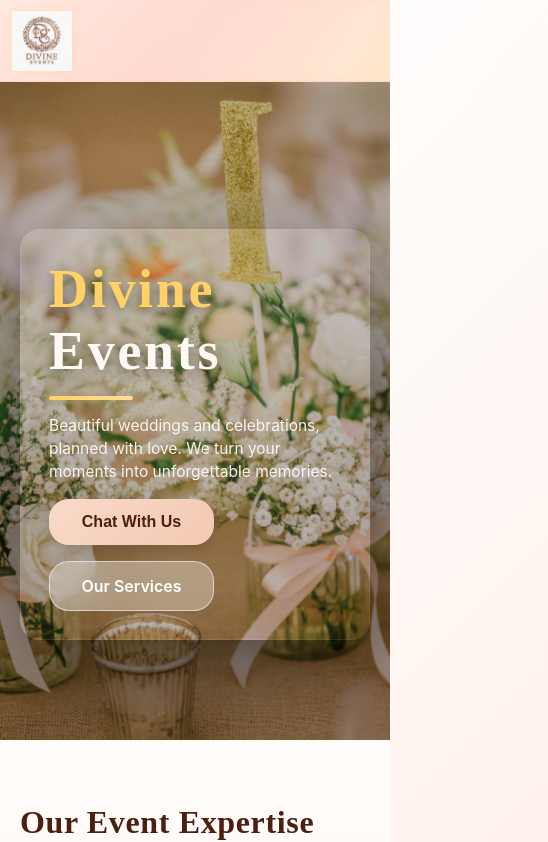
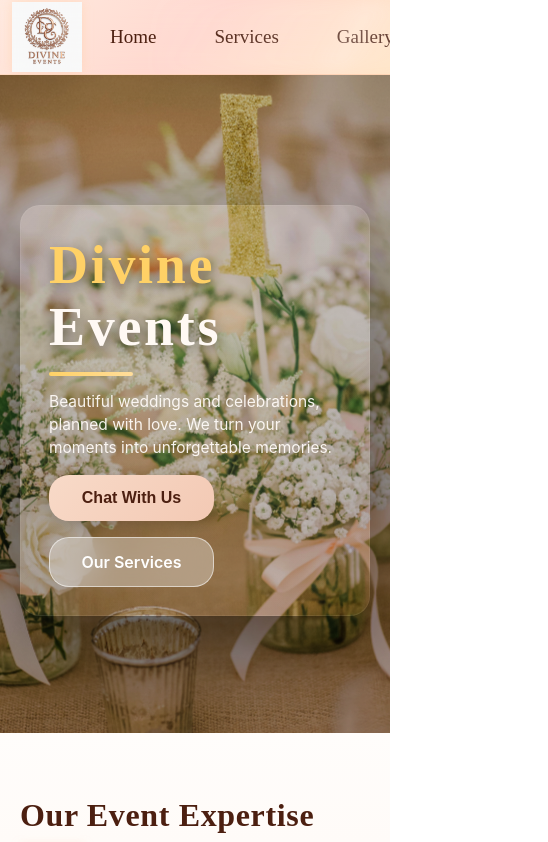
Before and after one commit to HemantSonare/DivineEventsApp, a Next.js app: page / in a window 390 px wide. Shown: the top 842 px of the page, 548 px wide, since content can reach past the window. Built offline with nearby package versions, Linux system fonts and the light colour scheme.

Commit message:
Update globals.css

```diff
--- a/styles/globals.css
+++ b/styles/globals.css
@@ -417,366 +417,5 @@ body {
   transform: translateY(-2px);
 }
 
-/* ===================== PREMIUM NAVBAR FIX ===================== */
-
-/* Better spacing + premium layout */
-.nav {
-  display: flex;
-  align-items: center;
-  justify-content: space-between;
-  padding: 6px 14px;
-  height: 72px;
-}
-
-/* Logo area always visible + spacing */
-.logo {
-  display: flex;
-  align-items: center;
-  gap: 10px;
-  white-space: nowrap;
-}
-
-/* NAV LINKS WRAP FIX */
-.nav-links {
-  display: flex;
-  gap: 18px;
-  white-space: nowrap;
-  flex-wrap: wrap;
-}
-
-/* Premium text style */
-.nav-links a {
-  font-family: "Playfair Display", serif;
-  font-size: 17px;
-  font-weight: 600;
-  padding: 4px 6px;
-  color: #4C1F10;
-}
-
-/* Underline gold premium effect */
-.nav-links a::after {
-  content: "";
-  display: block;
-  width: 100%;
-  height: 3px;
-  border-radius: 20px;
-  background: linear-gradient(90deg, #FFD9A0, #FFBC9A);
-  margin-top: 3px;
-  transform: scaleX(0);
-  transform-origin: left;
-  transition: transform 0.25s ease;
-}
-
-.nav-links a:hover::after,
-.nav-links a.active::after {
-  transform: scaleX(1);
-}
-
-/* ===================== MOBILE FIX ===================== */
-@media (max-width: 768px) {
-
-  .nav {
-    padding: 4px 10px;
-    height: 70px;
-  }
-
-  .nav-wrap {
-    height: 72px !important;
-  }
-
-  .nav-logo-img {
-    height: 62px !important;
-  }
-
-  /* Wrap nav items neatly */
-  .nav-links {
-    gap: 14px;
-    flex-wrap: wrap;
-    justify-content: center;
-  }
-
-  .nav-links a {
-    font-size: 15px;
-    padding: 4px 6px;
-  }
-}
-
-/* ===================== PREMIUM NAVBAR FIX ===================== */
-
-/* Better spacing + premium layout */
-.nav {
-  display: flex;
-  align-items: center;
-  justify-content: space-between;
-  padding: 6px 14px;
-  height: 72px;
-}
-
-/* Logo area always visible + spacing */
-.logo {
-  display: flex;
-  align-items: center;
-  gap: 10px;
-  white-space: nowrap;
-}
-
-/* NAV LINKS WRAP FIX */
-.nav-links {
-  display: flex;
-  gap: 18px;
-  white-space: nowrap;
-  flex-wrap: wrap;
-}
-
-/* Premium text style */
-.nav-links a {
-  font-family: "Playfair Display", serif;
-  font-size: 17px;
-  font-weight: 600;
-  padding: 4px 6px;
-  color: #4C1F10;
-}
-
-/* Underline gold premium effect */
-.nav-links a::after {
-  content: "";
-  display: block;
-  width: 100%;
-  height: 3px;
-  border-radius: 20px;
-  background: linear-gradient(90deg, #FFD9A0, #FFBC9A);
-  margin-top: 3px;
-  transform: scaleX(0);
-  transform-origin: left;
-  transition: transform 0.25s ease;
-}
-
-.nav-links a:hover::after,
-.nav-links a.active::after {
-  transform: scaleX(1);
-}
-
-/* ===================== MOBILE FIX ===================== */
-@media (max-width: 768px) {
-
-  .nav {
-    padding: 4px 10px;
-    height: 70px;
-  }
-
-  .nav-wrap {
-    height: 72px !important;
-  }
-
-  .nav-logo-img {
-    height: 62px !important;
-  }
-
-  /* Wrap nav items neatly */
-  .nav-links {
-    gap: 14px;
-    flex-wrap: wrap;
-    justify-content: center;
-  }
-
-  .nav-links a {
-    font-size: 15px;
-    padding: 4px 6px;
-  }
-}
-
-/* ======================= PREMIUM MOBILE NAV ======================= */
-
-.nav-menu-btn {
-  display: none;
-  background: none;
-  border: none;
-  color: #4C1F10;
-  cursor: pointer;
-  z-index: 9999;
-}
-
-/* Mobile */
-@media (max-width: 768px) {
-  .nav-menu-btn {
-    display: block;
-  }
-
-  .nav-links {
-    position: absolute;
-    top: 74px;
-    right: 0;
-    width: 100%;
-    padding: 20px 0;
-    background: linear-gradient(180deg,#FFF7F2,#FFEFE6);
-    backdrop-filter: blur(12px) saturate(180%);
-    border-bottom: 1px solid rgba(255,200,160,0.4);
-
-    display: flex;
-    flex-direction: column;
-    gap: 18px;
-    align-items: center;
-
-    transform: translateY(-200%);
-    transition: transform 0.35s ease;
-  }
-
-  .nav-links.open {
-    transform: translateY(0);
-  }
-
-  .nav-links a {
-    font-size: 20px;
-    padding: 10px 0;
-  }
-}
-
-/* Desktop stays same */
-@media (min-width: 769px) {
-  .nav-links {
-    display: flex;
-    gap: 22px;
-  }
-}
-
-/* ===================== FIX NAVBAR PREMIUM LAYOUT ===================== */
-
-/* Ensure nav stays in a single clean line */
-.nav {
-  display: flex;
-  justify-content: space-between;
-  align-items: center;
-  gap: 12px;
-  height: 72px;
-}
-
-/* Logo always stays properly sized */
-.nav-logo-img {
-  height: 66px;
-  width: auto;
-}
-
-/* NAV LINKS – force single-line layout */
-.nav-links {
-  display: flex;
-  flex-wrap: nowrap !important;
-  align-items: center;
-  gap: 22px;          /* equal spacing */
-  white-space: nowrap; /* prevent wrapping on phones */
-}
-
-/* NAV LINKS STYLE (premium) */
-.nav-links a {
-  font-family: "Playfair Display", serif;
-  font-size: 17px;
-  color: #4C1F10;
-  text-decoration: none;
-  padding: 4px 6px;
-  font-weight: 500;
-  transition: 0.25s ease-in-out;
-}
-
-/* Underline hover */
-.nav-links a::after {
-  content: "";
-  display: block;
-  height: 3px;
-  border-radius: 999px;
-  background: linear-gradient(90deg, #FFD9A0, #FFC1A4);
-  transform: scaleX(0);
-  transition: transform 0.3s ease;
-}
-
-.nav-links a:hover::after,
-.nav-links a.active::after {
-  transform: scaleX(1);
-}
-
-/* ---------------- MOBILE FIX ---------------- */
-@media (max-width: 600px) {
-
-  .nav {
-    height: 70px;
-  }
-
-  /* Shrink font slightly so they all fit perfectly */
-  .nav-links a {
-    font-size: 15px;
-    padding: 3px 5px;
-  }
-
-  .nav-links {
-    gap: 16px;
-  }
-
-  /* Logo smaller on mobile */
-  .nav-logo-img {
-    height: 58px;
-  }
-}
-
-/* === FIX NAV NOT SHOWING / GETTING PUSHED === */
-.nav-wrap {
-  position: sticky !important;
-  top: 0 !important;
-  left: 0;
-  width: 100%;
-  z-index: 9999 !important;  /* always on top */
-}
-
-/* Fix for hero section pushing over nav */
-section#home,
-.hero {
-  padding-top: 110px!important; /* ensures nav never gets hidden */
-}
-
-/* PREMIUM NAV BAR SPACING & LOOK */
-
-.nav {
-  display: flex;
-  align-items: center;
-  justify-content: space-between;
-  gap: 22px;
-  padding: 0 12px;
-
-  height: 82px;                  /* FIX: more height so links fit */
-  overflow: visible;             /* FIX: prevent clipping */
-  position: relative;
-}
-
-.nav-links {
-  display: flex;
-  align-items: center;
-  gap: 28px;                      /* spacing between Home Services Gallery Contact */
-  white-space: nowrap;            /* FIX: prevent breaking into two lines */
-}
-
-.nav-links a {
-  font-family: 'Playfair Display', serif;
-  font-size: 18px;
-  font-weight: 500;
-  color: #4C1F10;
-  text-decoration: none;
-}
-
-
-@media (max-width: 600px) {
-  .nav-wrap {
-    height: 82px !important;
-  }
-  .nav-logo-img {
-    height: 60px !important;   /* FIX: smaller logo so links don't hide */
-  }
-}
-
-/* FORCE NAV VISIBILITY */
-.nav-wrap {
-  overflow: visible !important;
-}
-
-.nav-links {
-  overflow: visible !important;
-}
-
 
 /* END OF FILE */
```
